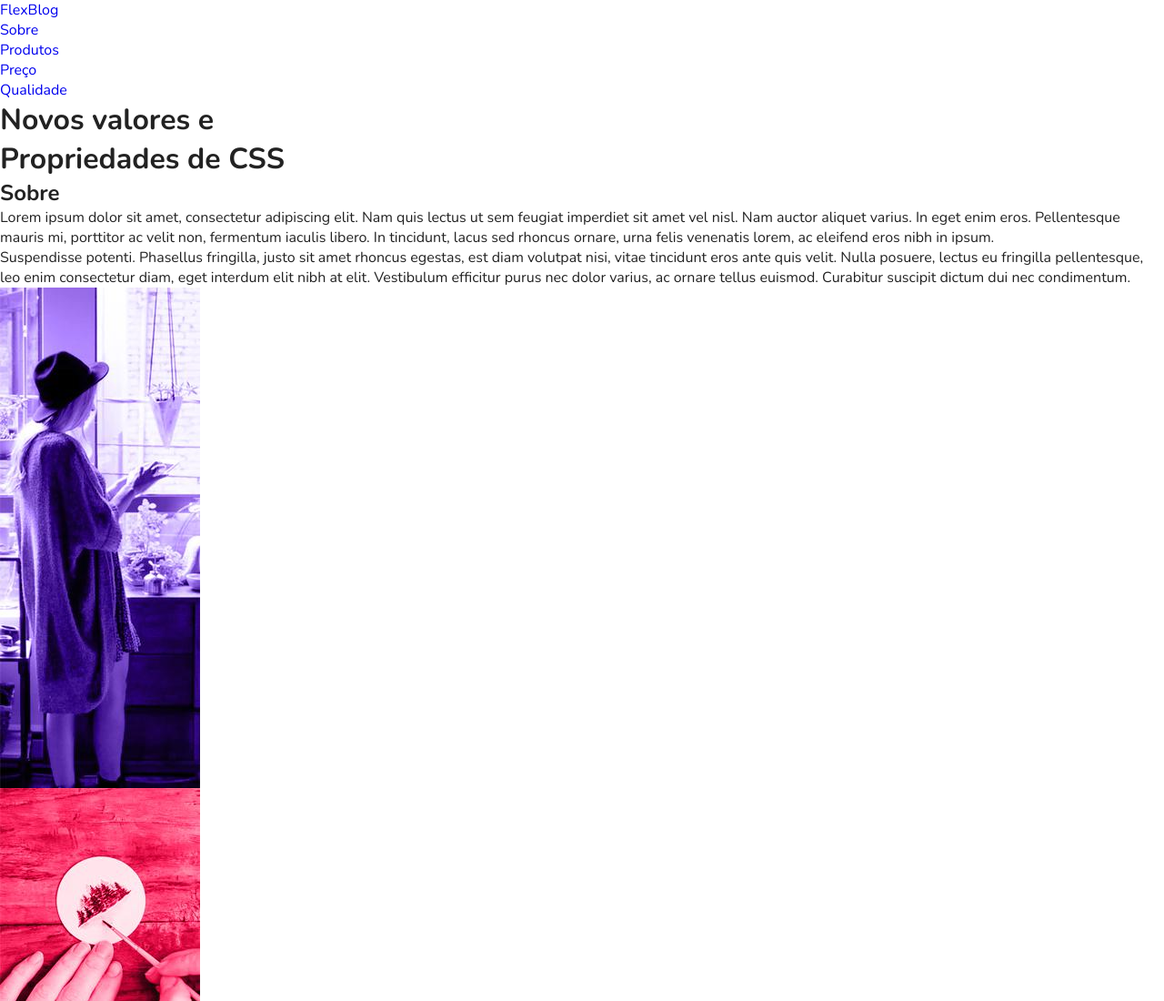
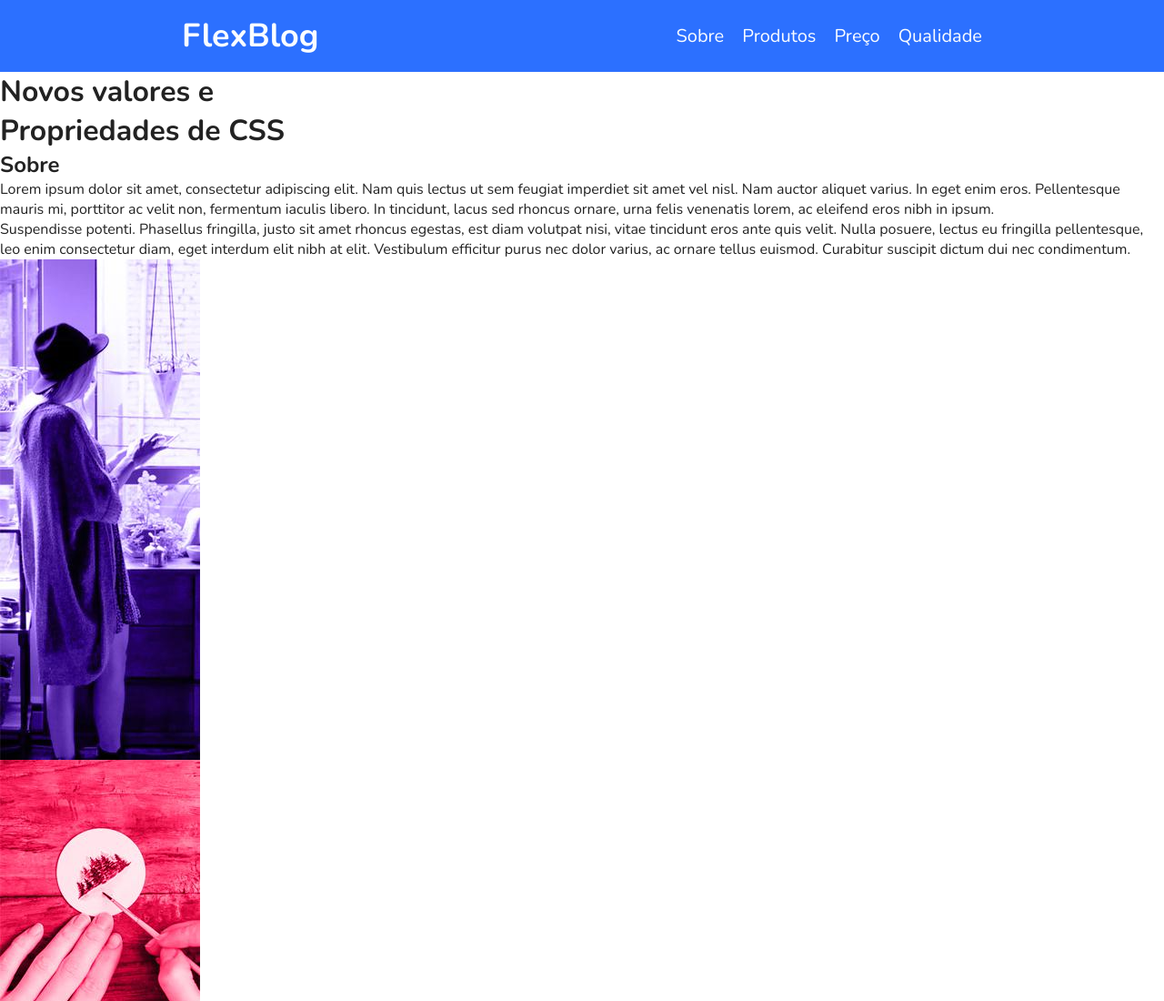
Before and after one commit to FredHorizon/flex-blog, a plain HTML site: page index.html in a window 1280 px wide. Shown: the top 1100 px of the page at 91% size. Drawn offline with nearby package versions, Linux system fonts and the light colour scheme.

Commit message:
Configura o estilo do Menu

```diff
--- a/css/style.css
+++ b/css/style.css
@@ -2,7 +2,13 @@
   box-sizing: border-box;
 }
 
-body, h1, h2, p, ul, li, a {
+body,
+h1,
+h2,
+p,
+ul,
+li,
+a {
   margin: 0px;
   padding: 0px;
 }
@@ -43,6 +49,46 @@ img {
   padding-top: 10px;
 }
 
-.superinfo p, .superinfo a {
+.superinfo p,
+.superinfo a {
   margin: 0 10px 10px 10px;
 }
+
+.menu-bg {
+  background: #2c70ff;
+}
+
+.menu {
+  max-width: 900px;
+  margin: 0 auto;
+  padding: 15px 0;
+  display: flex;
+  flex-wrap: wrap;
+  justify-content: space-between;
+  align-items: center;
+}
+
+.menu a {
+  color: rgb(251, 253, 255);
+}
+
+.menu-logo a {
+  font-size: 2.25em;
+  font-weight: bold;
+  margin: 0 10px;
+}
+
+.menu-nav ul {
+  display: flex;
+  flex-wrap: wrap;
+}
+
+.menu-nav a {
+  font-size: 1.25em;
+  display: block;
+  padding: 10px;
+}
+
+.menu-nav a:hover {
+  color: #122ab2;
+}
--- a/index.html
+++ b/index.html
@@ -15,7 +15,7 @@
     <div class="menu-logo">
       <a href="#">FlexBlog</a>
     </div>
-    <nav>
+    <nav class="menu-nav">
       <ul>
         <li><a href="#sobre">Sobre</a></li>
         <li><a href="#produtos">Produtos</a></li>
```
